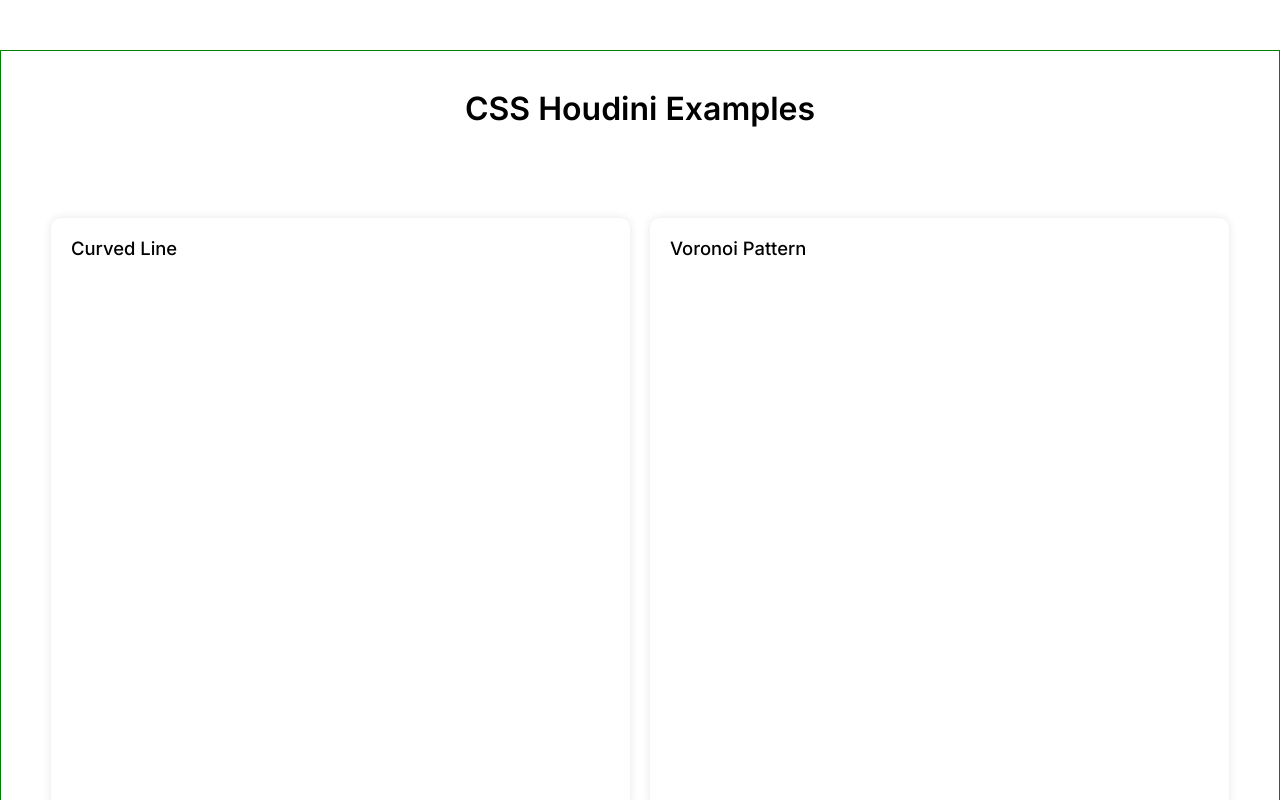
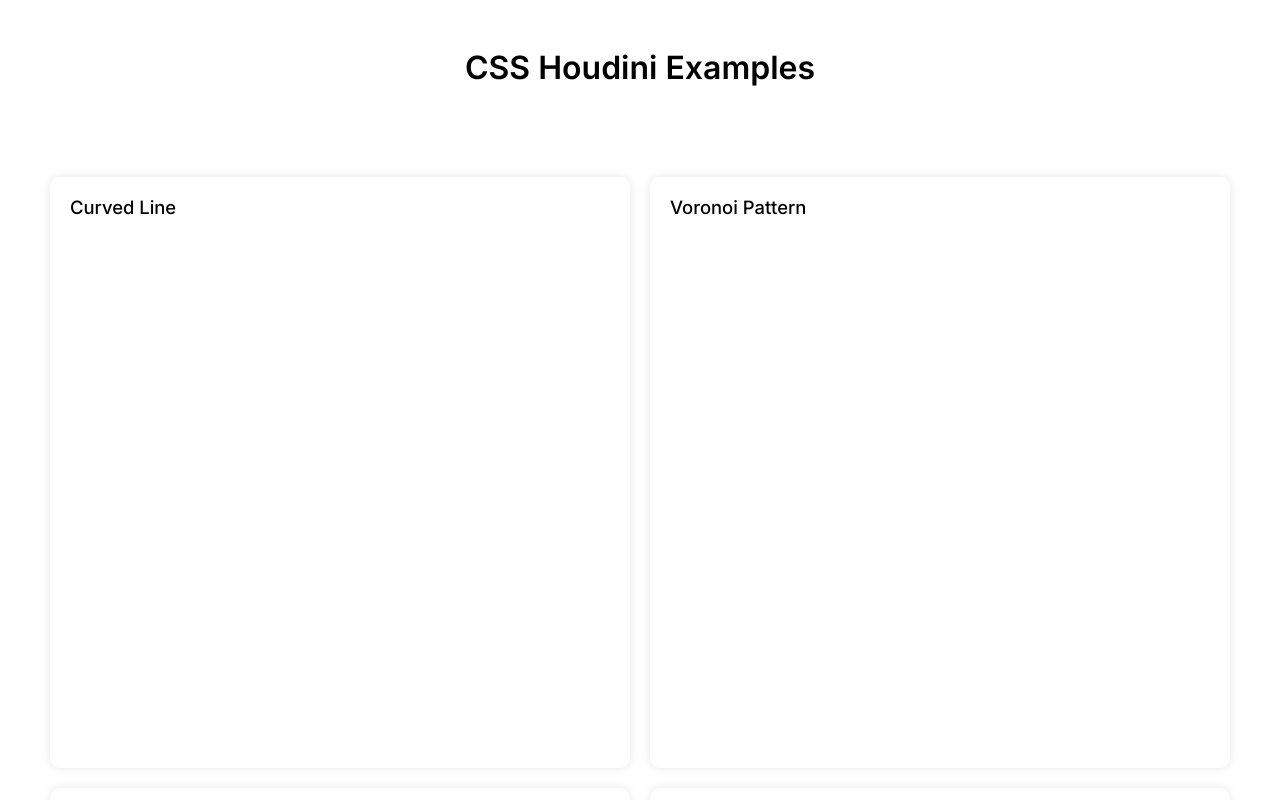
Before and after one commit to Solat-Ali/css-houdini-effects, a plain HTML site: page index.html in a window 1280 px wide. Shown: the top 800 px of the page. Drawn offline with nearby package versions, Linux system fonts and the light colour scheme.

Commit message:
chore: fixup styles

```diff
--- a/styles.css
+++ b/styles.css
@@ -6,8 +6,6 @@
 }
 
 .houdini {
-    border: 1px solid green;
-    /* width: 75%; */
     margin: 50px auto 0;
 }
 
```
